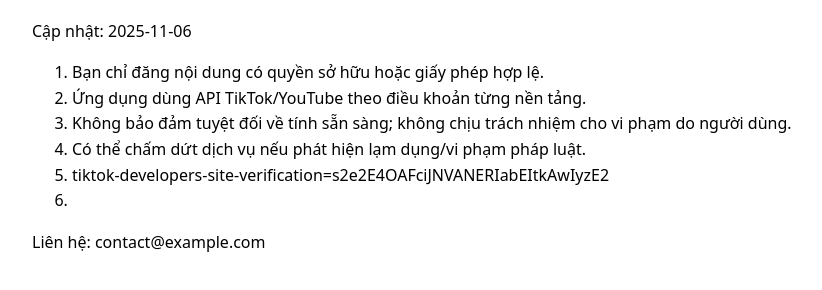
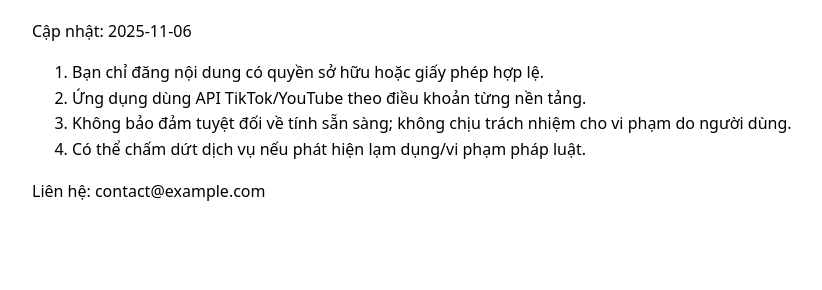
Before and after one commit to Quang162c2/ytreup-tiktok-website, a plain HTML site: page terms.html in a window 1280 px wide. Shown: the part 94-384 px from the top of the page, without its empty margins (158-980 px from the left). Drawn offline with Linux system fonts and the light colour scheme.

Commit message:
Refactor terms.html for improved structure and verificationcommit

```diff
--- a/terms.html
+++ b/terms.html
@@ -1,6 +1,17 @@
-<!doctype html><html lang="vi"><meta charset="utf-8">
+<!doctype html>
+<html lang="vi">
+<head>
+  <meta charset="utf-8">
   <title>Terms of Service - YT → TikTok Reup App</title>
-<body style="font-family:system-ui;max-width:900px;margin:40px auto;padding:0 16px;line-height:1.6">
+
+  <!-- TikTok domain verification -->
+  <meta name="tiktok-domain-verification" content="s2e2E4OAFciJNVANERIabEItkAwIyzE2">
+  <meta name="viewport" content="width=device-width,initial-scale=1">
+  <style>
+    body{font-family:system-ui,Segoe UI,Roboto,Arial;max-width:900px;margin:40px auto;padding:0 16px;line-height:1.6}
+  </style>
+</head>
+<body>
   <h1>Điều Khoản Dịch Vụ</h1>
   <p>Cập nhật: 2025-11-06</p>
   <ol>
@@ -8,7 +19,7 @@
     <li>Ứng dụng dùng API TikTok/YouTube theo điều khoản từng nền tảng.</li>
     <li>Không bảo đảm tuyệt đối về tính sẵn sàng; không chịu trách nhiệm cho vi phạm do người dùng.</li>
     <li>Có thể chấm dứt dịch vụ nếu phát hiện lạm dụng/vi phạm pháp luật.</li>
-  <li>tiktok-developers-site-verification=s2e2E4OAFciJNVANERIabEItkAwIyzE2<li>
   </ol>
   <p>Liên hệ: contact@example.com</p>
-</body></html>
+</body>
+</html>
```
Lines whose indentation alone changed are shown as unchanged.
